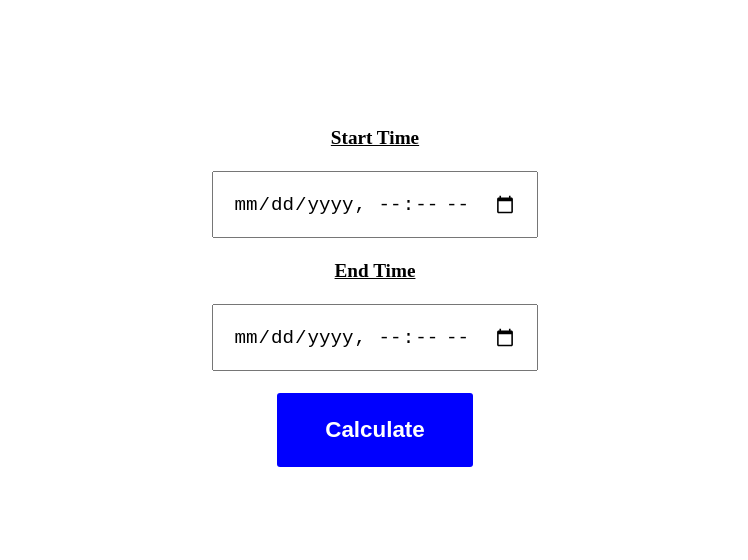
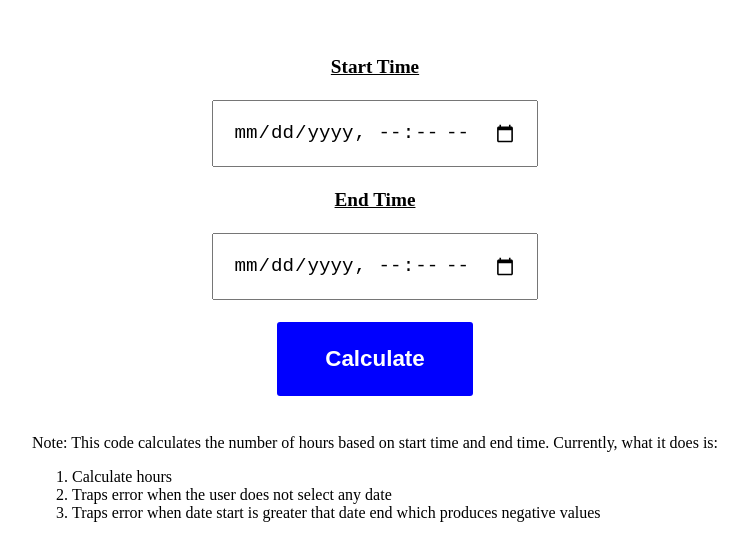
Before and after one commit to zenyhoj/date_operations, a plain HTML site: page index.html in a window 1280 px wide. Shown: the part 142-702 px from the top of the page, without its empty margins (265-1013 px from the left). Drawn offline with Linux system fonts and the light colour scheme.

Commit message:
added notes on what the program does

```diff
--- a/index.html
+++ b/index.html
@@ -15,6 +15,14 @@
     <input type="datetime-local" id="dateEnd" class="timeLapsed" />
 
     <button class="calculate">Calculate</button>
+    <div class="note">
+    <p>
+      Note: This code calculates the number of hours based on start time and end
+      time. Currently, what it does is: <ol><li>Calculate hours</li>
+      <li>Traps error when the user does not select any date</li>
+    <li>Traps error when date start is greater that date end which produces negative values</li></ol>
+    </p>
+  </div>
     <script src="index.js"></script>
   </body>
 </html>
--- a/style.css
+++ b/style.css
@@ -29,3 +29,12 @@ label {
   text-decoration: underline;
   font-weight: bold;
 }
+
+.note {
+  display: block;
+  text-align: left;
+}
+
+.notes ol > * {
+  margin-bottom: 5px;
+}
```
